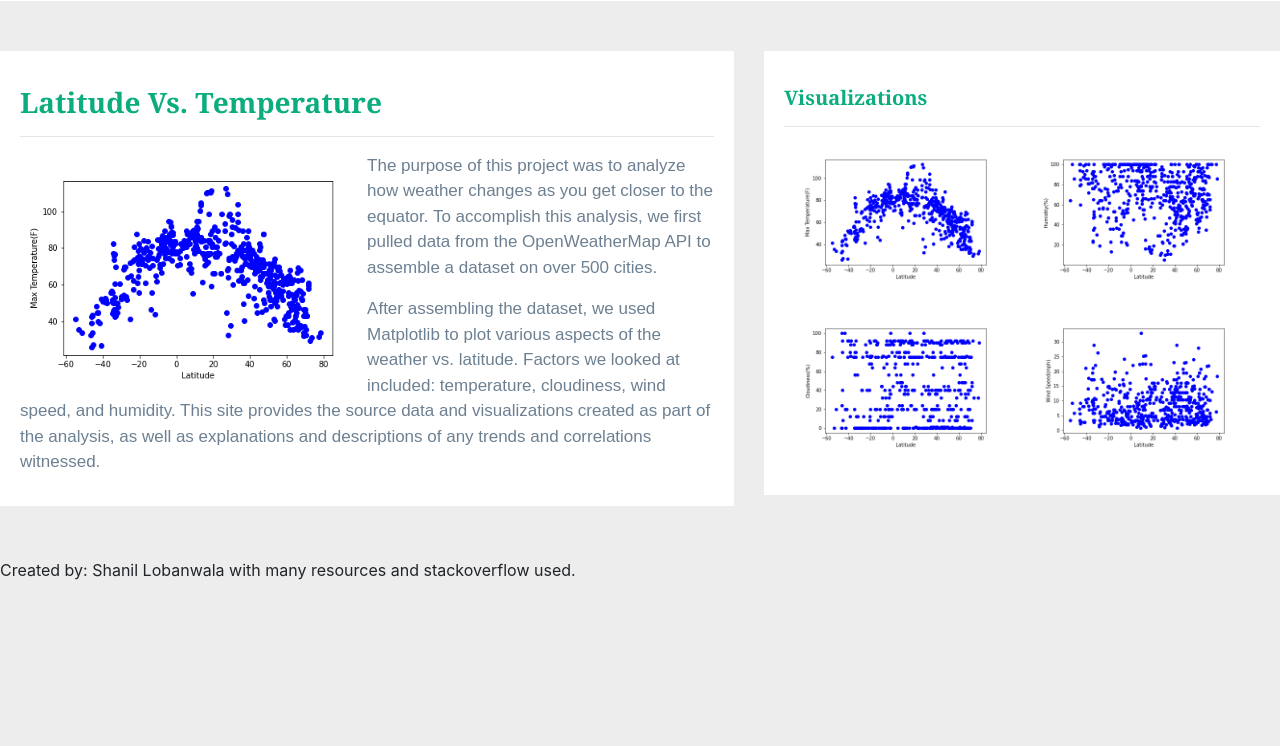
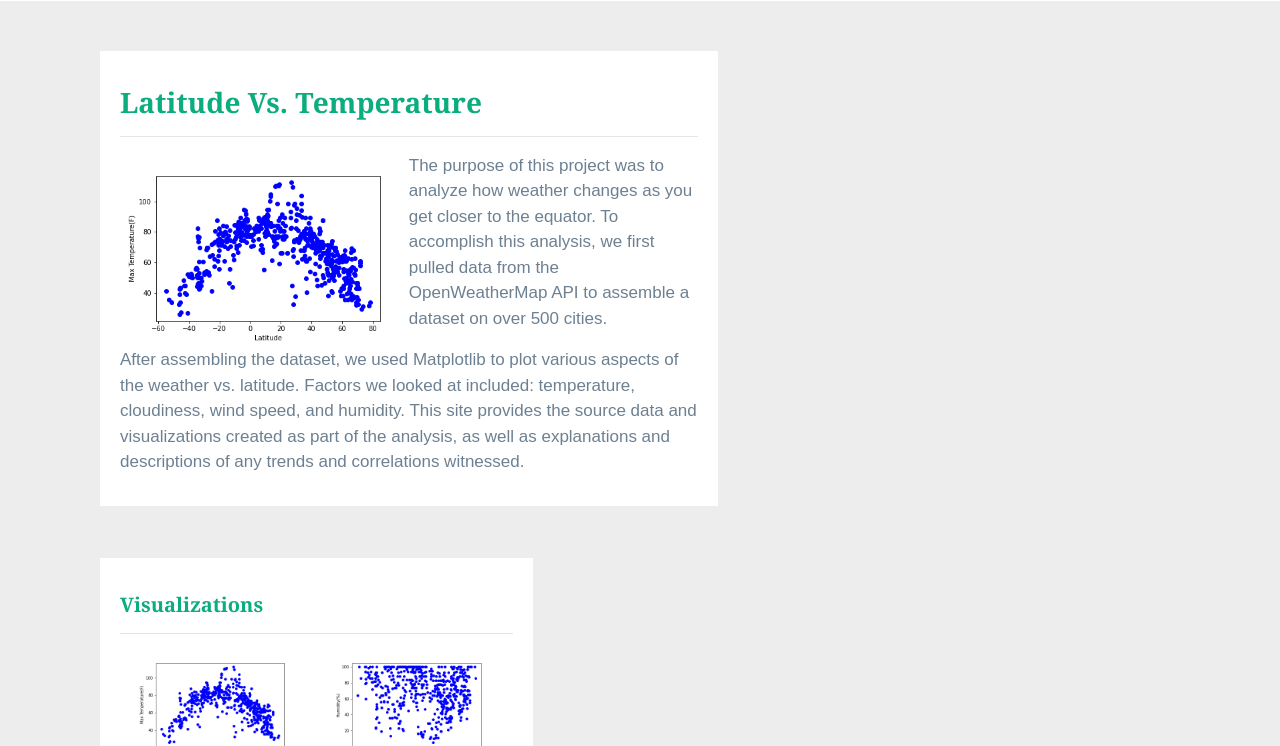
Before and after one commit to slobanwala1/Web-Design-Challenge, a plain HTML site: page max_temperature.html in a window 1280 px wide. Shown: the part 54-800 px from the top of the page. Drawn offline with nearby package versions, Linux system fonts and the light colour scheme.

Commit message:
fixing glitch

```diff
--- a/max_temperature.html
+++ b/max_temperature.html
@@ -17,7 +17,6 @@
 
     <!-- Style sheet used-->
     <link rel="stylesheet" type="text/css" href="style.css">
-
   </head>
 
   <body>
@@ -54,7 +53,7 @@
           </ul>
         </div>
       </nav>
-      <div class="row">
+      <div class="container">
         <div class="col-lg-7 col-md-12">
           <!-- Left box with the summary as well as Fig1  -->
           <div class="box">
@@ -119,5 +118,6 @@
      integrity="sha384-ApNbgh9B+Y1QKtv3Rn7W3mgPxhU9K/ScQsAP7hUibX39j7fakFPskvXusvfa0b4Q" crossorigin="anonymous"></script>
     <script src="https://maxcdn.bootstrapcdn.com/bootstrap/4.0.0/js/bootstrap.min.js"
      integrity="sha384-JZR6Spejh4U02d8jOt6vLEHfe/JQGiRRSQQxSfFWpi1MquVdAyjUar5+76PVCmYl" crossorigin="anonymous"></script>
+
   </body>
 </html>
```
Also changed, not shown: cloudiness.html (+1 -0 lines), index.html (+2 -3 lines), wind_speed.html (+1 -0 lines).
